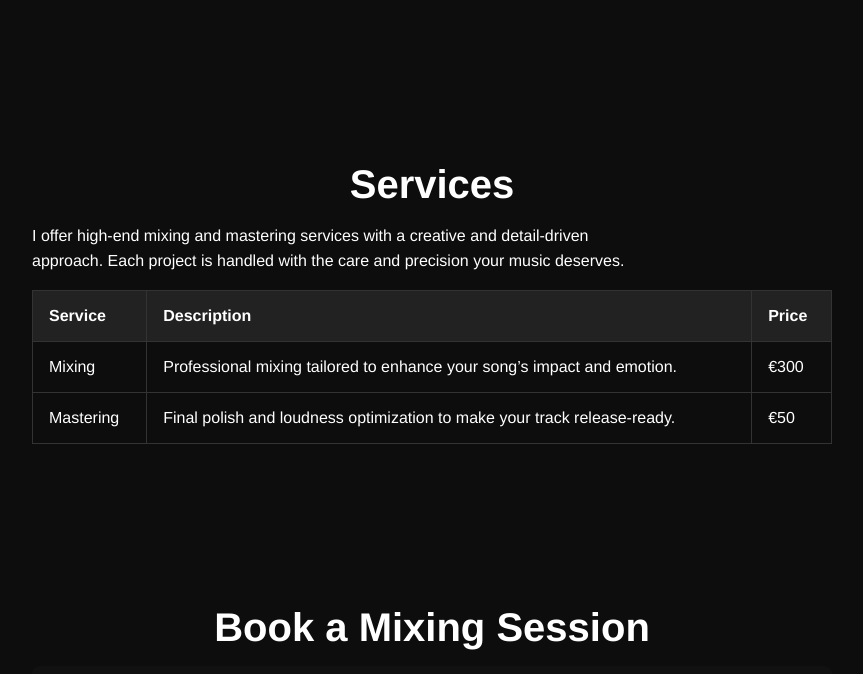
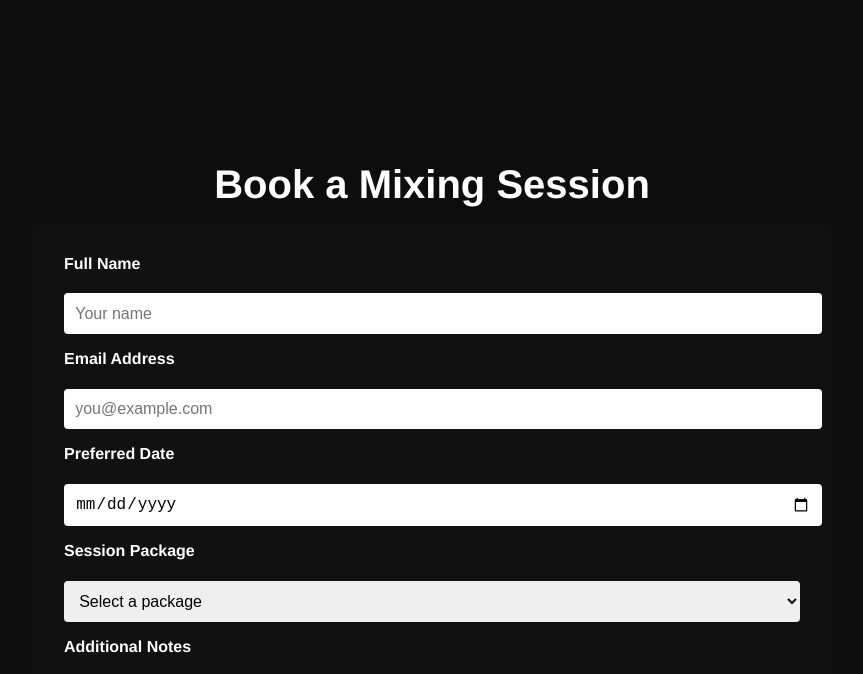
Before and after one commit to gengemodi/genmix-, a plain HTML site: page index.html in a window 1280 px wide. Shown: the part 1269-1943 px from the top of the page, without its empty margins (208-1071 px from the left). Drawn offline with Linux system fonts and the light colour scheme.

Commit message:
index.html

```diff
--- a/index.html
+++ b/index.html
@@ -56,19 +56,6 @@
       margin-bottom: 1rem;
       text-align: center;
     }
-    table {
-      width: 100%;
-      border-collapse: collapse;
-      margin-top: 1rem;
-    }
-    th, td {
-      border: 1px solid #333;
-      padding: 1rem;
-      text-align: left;
-    }
-    th {
-      background-color: #222;
-    }
     form {
       display: flex;
       flex-direction: column;
@@ -79,6 +66,7 @@
     }
     label {
       font-weight: 600;
+      margin-bottom: 0.3rem;
     }
     input, select, textarea {
       padding: 0.7rem;
@@ -101,18 +89,18 @@
     button:hover {
       background-color: #c2185b;
     }
+    footer {
+      text-align: center;
+      padding: 2rem;
+      font-size: 0.9rem;
+      color: #888;
+    }
     .projects iframe {
       width: 100%;
       height: 500px;
       border: none;
       border-radius: 8px;
       margin-top: 1rem;
-    }
-    footer {
-      text-align: center;
-      padding: 2rem;
-      font-size: 0.9rem;
-      color: #888;
     }
   </style>
 </head>
@@ -139,39 +127,13 @@
     <iframe src="https://credits.muso.ai/profile/eea277c2-8983-4eec-9c08-f333d4797aee"></iframe>
   </section>
 
-  <section id="services">
-    <h2>Services</h2>
-    <p>I offer high-end mixing and mastering services with a creative and detail-driven approach. Each project is handled with the care and precision your music deserves.</p>
-    <table>
-      <thead>
-        <tr>
-          <th>Service</th>
-          <th>Description</th>
-          <th>Price</th>
-        </tr>
-      </thead>
-      <tbody>
-        <tr>
-          <td>Mixing</td>
-          <td>Professional mixing tailored to enhance your song’s impact and emotion.</td>
-          <td>€300</td>
-        </tr>
-        <tr>
-          <td>Mastering</td>
-          <td>Final polish and loudness optimization to make your track release-ready.</td>
-          <td>€50</td>
-        </tr>
-      </tbody>
-    </table>
-  </section>
-
   <section id="booking">
     <h2>Book a Mixing Session</h2>
     <form id="bookingForm" action="https://www.paypal.com/cgi-bin/webscr" method="post" target="_blank">
       <input type="hidden" name="cmd" value="_xclick" />
       <input type="hidden" name="business" value="gemodi1@hotmail.com" />
-      <input type="hidden" name="currency_code" value="EUR" />
-      <input type="hidden" name="item_name" value="Professional Session" />
+      <input type="hidden" name="currency_code" value="USD" />
+      <input type="hidden" name="item_name" value="Professional Mixing Session" />
       <input type="hidden" name="amount" id="paymentAmount" value="50.00" />
 
       <label for="name">Full Name</label>
@@ -212,5 +174,3 @@
       }
     }
   </script>
-</body>
-</html>
```
